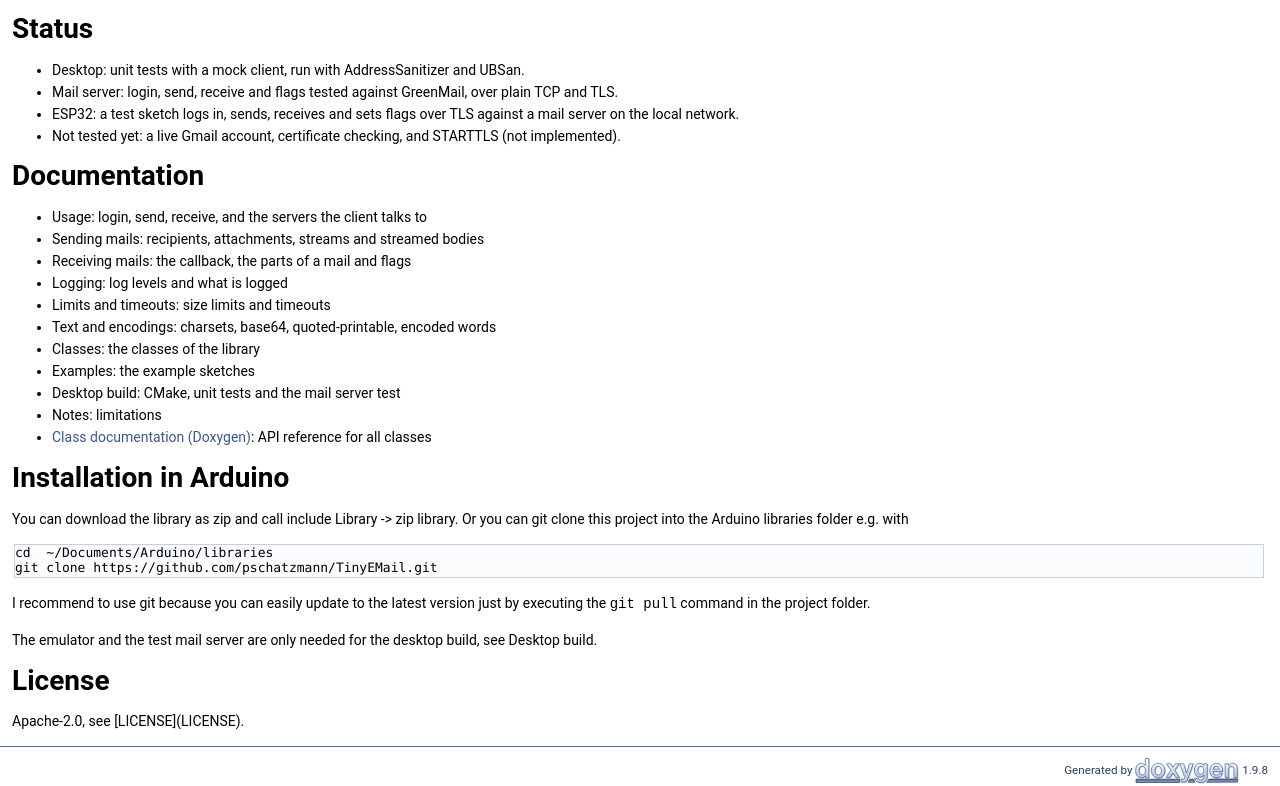
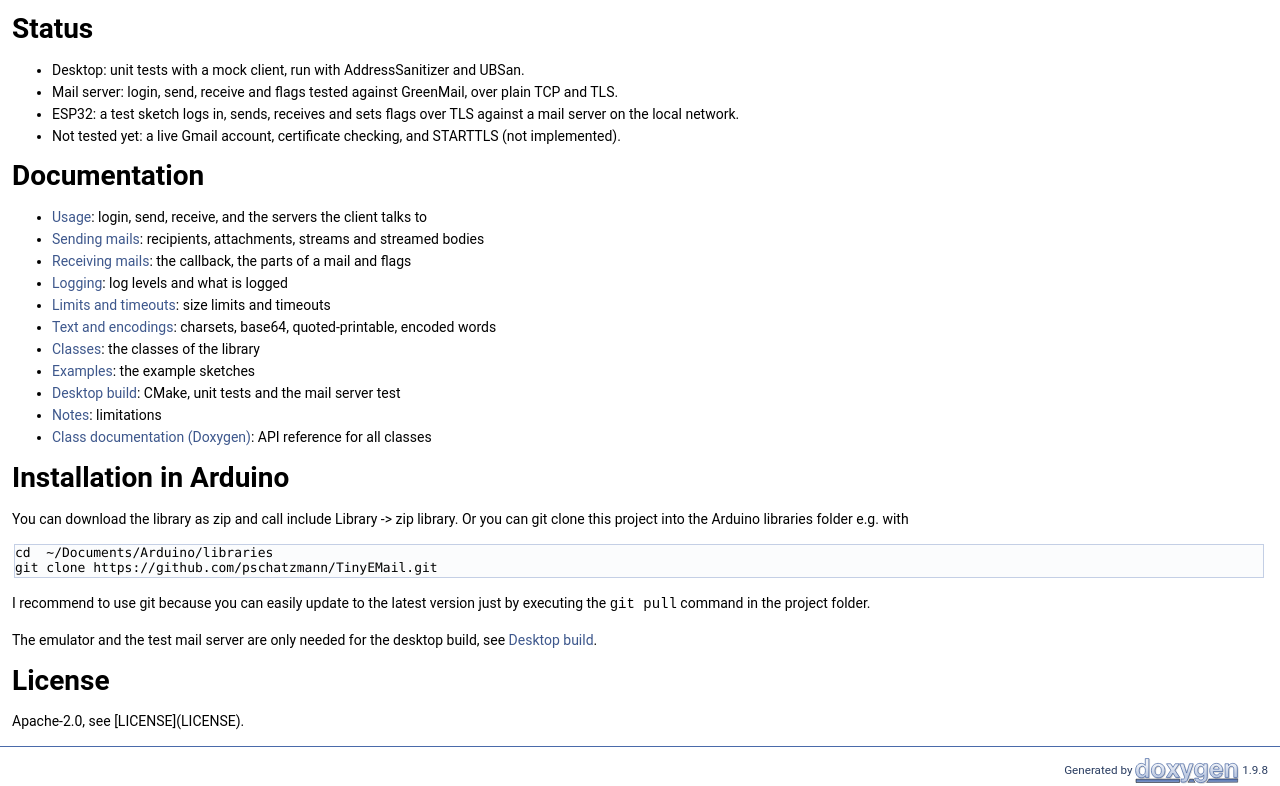
Before and after one commit to pschatzmann/TinyEMail, a plain HTML site: page index.html in a window 1280 px wide. Shown: the part 809-1595 px from the top of the page. Drawn offline with Linux system fonts and the light colour scheme.

Commit message:
Deploying to doxygen from @ pschatzmann/TinyEMail@a6538cfbbccd2c45c80160ffbe21241dd6e2573e 🚀

```diff
--- a/index.html
+++ b/index.html
@@ -107,16 +107,16 @@ Status</h1>
 <h1><a class="anchor" id="autotoc_md2"></a>
 Documentation</h1>
 <ul>
-<li>Usage: login, send, receive, and the servers the client talks to</li>
-<li>Sending mails: recipients, attachments, streams and streamed bodies</li>
-<li>Receiving mails: the callback, the parts of a mail and flags</li>
-<li>Logging: log levels and what is logged</li>
-<li>Limits and timeouts: size limits and timeouts</li>
-<li>Text and encodings: charsets, base64, quoted-printable, encoded words</li>
-<li>Classes: the classes of the library</li>
-<li>Examples: the example sketches</li>
-<li>Desktop build: CMake, unit tests and the mail server test</li>
-<li>Notes: limitations</li>
+<li><a href="https://github.com/pschatzmann/TinyEMail/wiki/Usage">Usage</a>: login, send, receive, and the servers the client talks to</li>
+<li><a href="https://github.com/pschatzmann/TinyEMail/wiki/Sending-mails">Sending mails</a>: recipients, attachments, streams and streamed bodies</li>
+<li><a href="https://github.com/pschatzmann/TinyEMail/wiki/Receiving-mails">Receiving mails</a>: the callback, the parts of a mail and flags</li>
+<li><a href="https://github.com/pschatzmann/TinyEMail/wiki/Logging">Logging</a>: log levels and what is logged</li>
+<li><a href="https://github.com/pschatzmann/TinyEMail/wiki/Limits-and-timeouts">Limits and timeouts</a>: size limits and timeouts</li>
+<li><a href="https://github.com/pschatzmann/TinyEMail/wiki/Text-and-encodings">Text and encodings</a>: charsets, base64, quoted-printable, encoded words</li>
+<li><a href="https://github.com/pschatzmann/TinyEMail/wiki/Classes">Classes</a>: the classes of the library</li>
+<li><a href="https://github.com/pschatzmann/TinyEMail/wiki/Examples">Examples</a>: the example sketches</li>
+<li><a href="https://github.com/pschatzmann/TinyEMail/wiki/Desktop-build">Desktop build</a>: CMake, unit tests and the mail server test</li>
+<li><a href="https://github.com/pschatzmann/TinyEMail/wiki/Notes">Notes</a>: limitations</li>
 <li><a href="https://pschatzmann.github.io/TinyEMail/annotated.html">Class documentation (Doxygen)</a>: API reference for all classes</li>
 </ul>
 <h1><a class="anchor" id="autotoc_md3"></a>
@@ -125,7 +125,7 @@ Installation in Arduino</h1>
 <div class="fragment"><div class="line">cd  ~/Documents/Arduino/libraries</div>
 <div class="line">git clone https://github.com/pschatzmann/TinyEMail.git</div>
 </div><!-- fragment --><p>I recommend to use git because you can easily update to the latest version just by executing the <code>git pull</code> command in the project folder.</p>
-<p>The emulator and the test mail server are only needed for the desktop build, see Desktop build.</p>
+<p>The emulator and the test mail server are only needed for the desktop build, see <a href="https://github.com/pschatzmann/TinyEMail/wiki/Desktop-build">Desktop build</a>.</p>
 <h1><a class="anchor" id="autotoc_md4"></a>
 License</h1>
 <p>Apache-2.0, see [LICENSE](LICENSE). </p>
```
